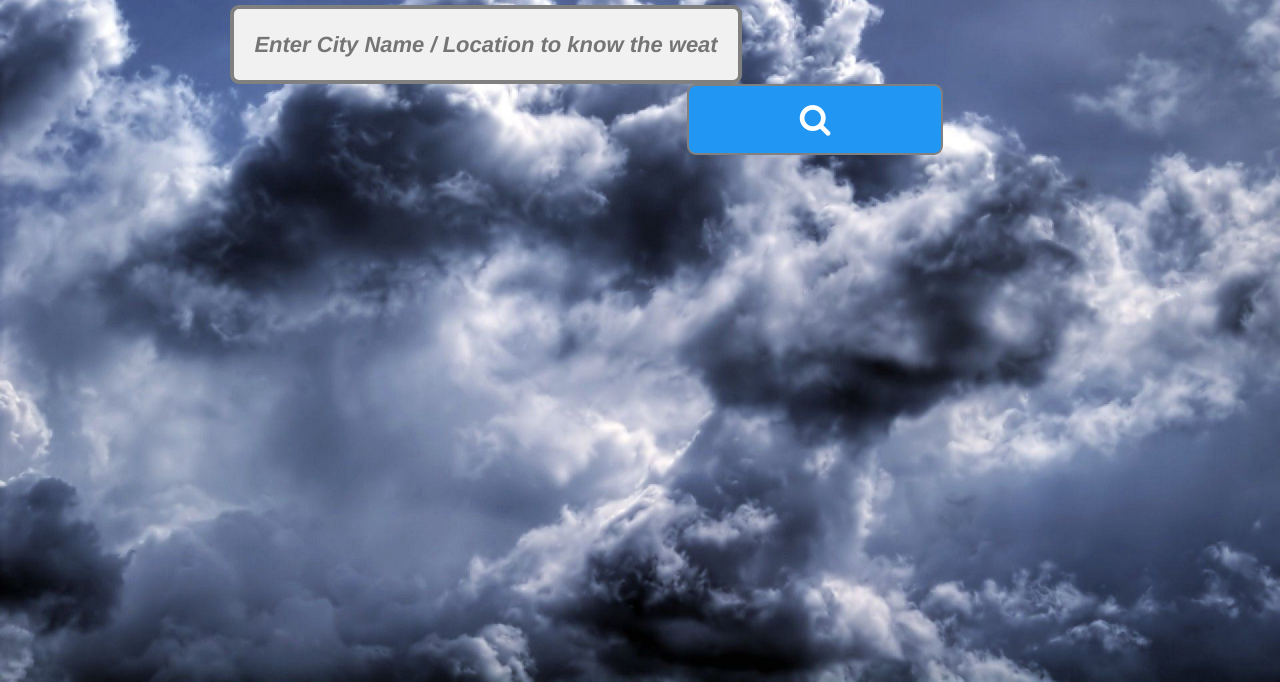
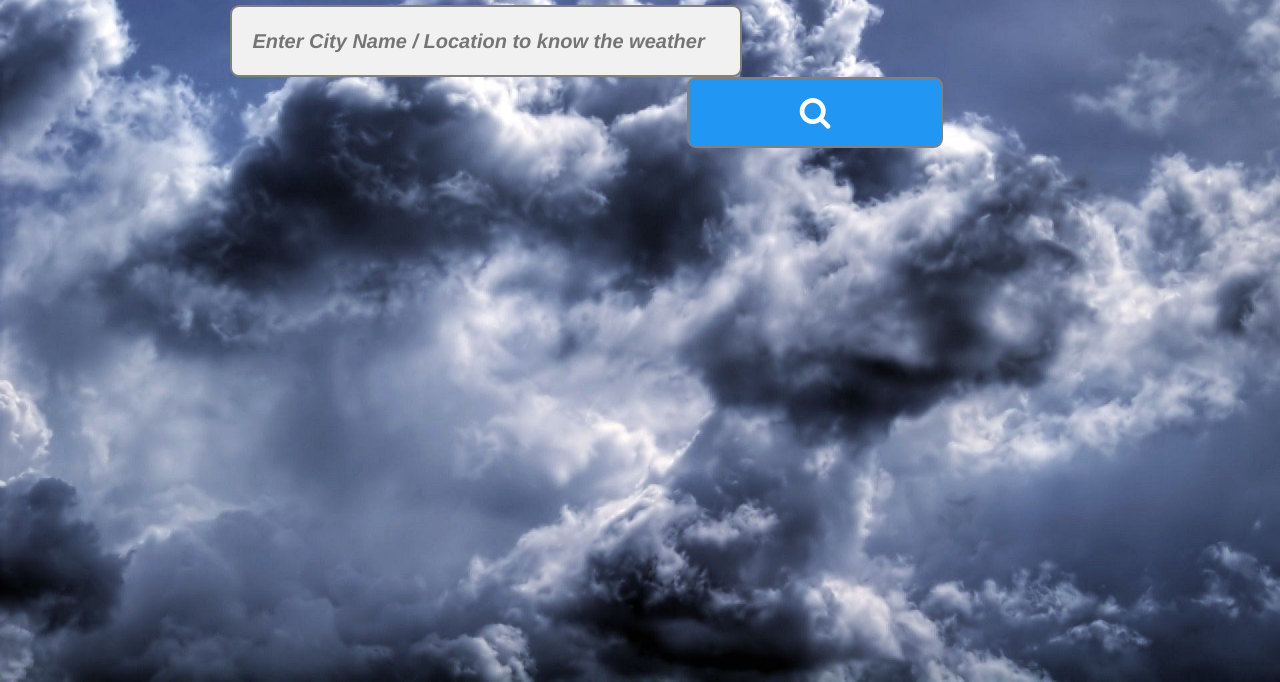
Before and after one commit to Maqsood07/Weather-App, a plain HTML site: page index.html in a window 1280 px wide. Shown: the part 118-800 px from the top of the page. Drawn offline with nearby package versions, Linux system fonts and the light colour scheme; a web font is replaced by a local one.

Commit message:
Second commit

```diff
--- a/style.css
+++ b/style.css
@@ -13,8 +13,8 @@ body {
   }
   form.example input[type=text] {
     padding: 20px;
-    font-size: 22px;
-    border: 4px solid grey;
+    font-size: 20px;
+    border: 2px solid grey;
     float: left;
     width: 40%;
     background: #f1f1f1;
```
